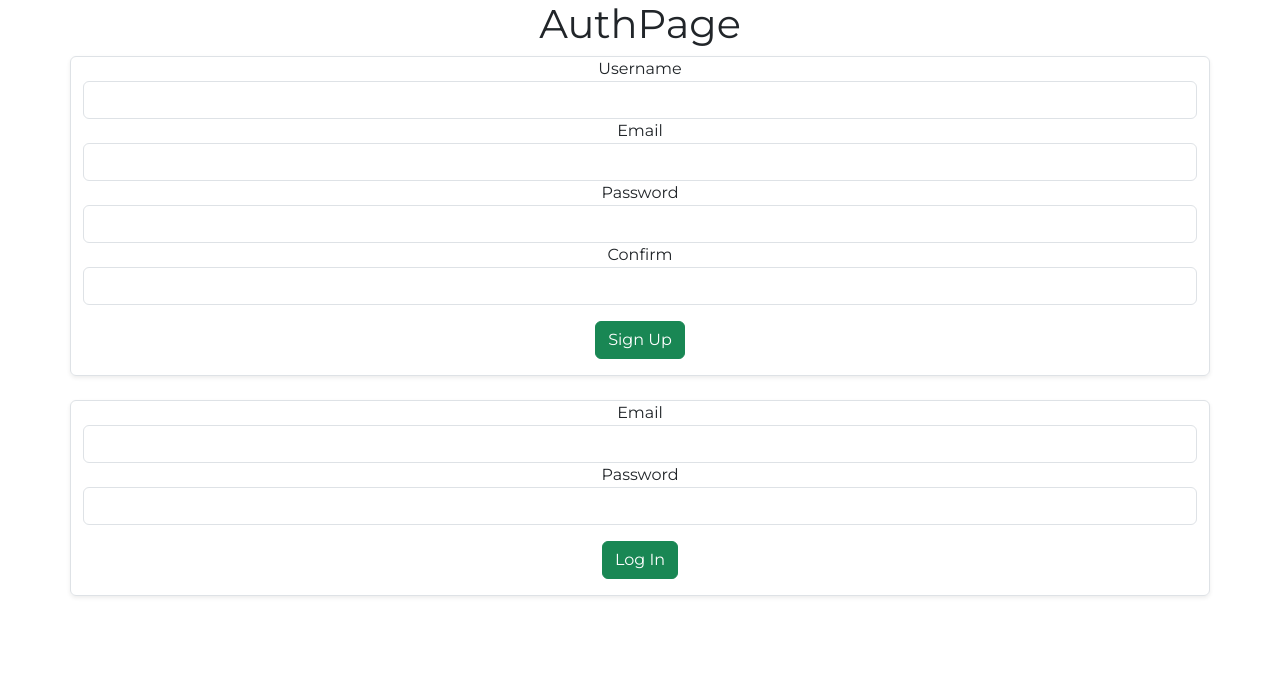
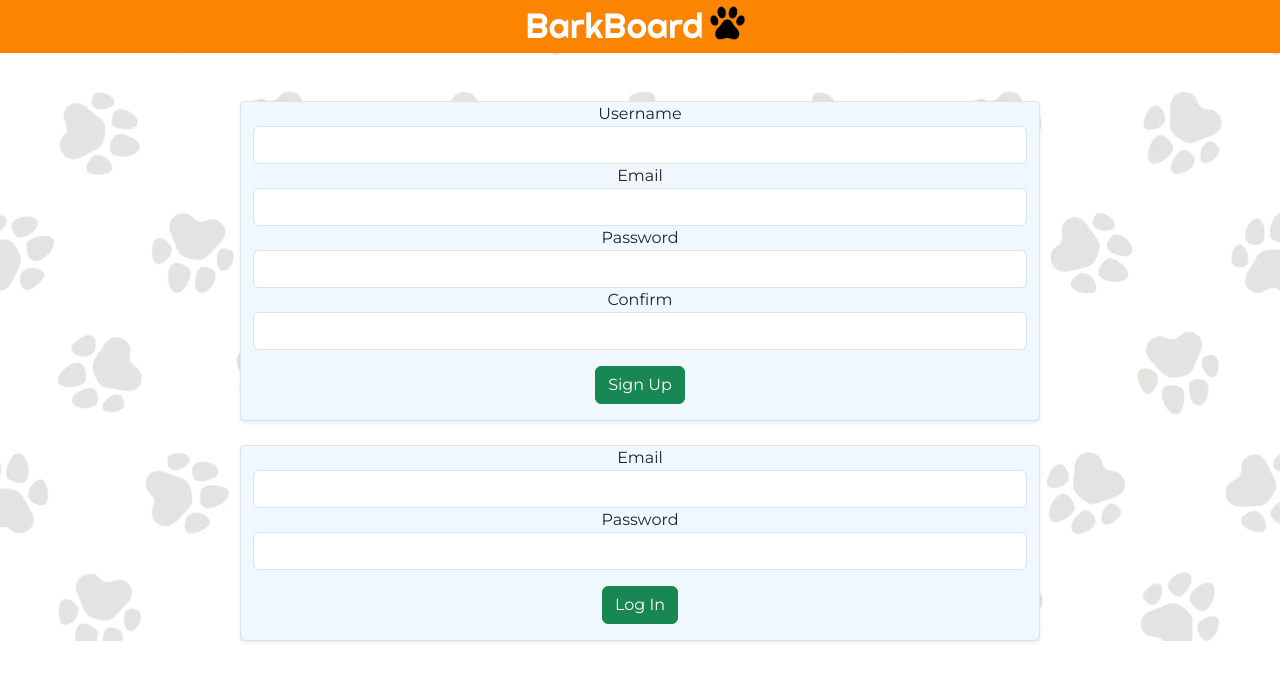
Before and after one commit to donslaine/bark-board, a React (Create React App) app: page / in a window 1280 px wide. Shown: the top 680 px of the page. Built offline with nearby package versions, Linux system fonts and the light colour scheme; no server answers.

Commit message:
Getting styling down CoAuthors: Heather Knapp hknapp15@su.edu Patrick Mangan pat.mangan@outlook.com

```diff
--- a/src/components/NavBar/NavBar.css
+++ b/src/components/NavBar/NavBar.css
@@ -33,3 +33,14 @@
     font-size: 25px;
     font-family: 'Righteous', cursive;
 }
+
+#collapse {
+    background-color: transparent;
+    border-radius: 5px;
+    color: aliceblue;
+    border-color: aliceblue;
+}
+
+#inside{
+
+}
--- a/src/components/NavBar/NavBar.js
+++ b/src/components/NavBar/NavBar.js
@@ -21,7 +21,7 @@ export default function NavBar({ user, setUser }) {
             </div>
             <div className='menu-container justify-content-end'>
                 <div className='navbar-menu'>
-                <button type='button' className='navbar-toggle collapsed' data-toggle='collapse' data-target='#bs-example-navbar-collapse-1' onClick={() => setNavMenu((prevState) => !prevState)}>
+                <button type="button" class="btn btn-secondary dropdown-toggle" data-toggle="dropdown" aria-haspopup="true" aria-expanded="false" id='collapse' onClick={() => setNavMenu((prevState) => !prevState)}>
                     <i className='bi bi-list'></i>
                 </button>
                 </div>
@@ -30,34 +30,14 @@ export default function NavBar({ user, setUser }) {
                 { navMenu ?
                 <div className='menuLink collaspe navbar-collaspe' id='bs-example-navbar-collaspe-1'>
                     <ul class='nav navbar-nav'>
-                        <li><a><Link className= 'nav-link text-white' to='/posts'>Discover</Link></a></li>
-                        <li><a><Link className= 'nav-link text-white' to={`/myboard/${user._id}`}>MyBoard</Link></a></li>
-                        <li><a><Link className= 'nav-link text-white' to='' onClick={handleLogOut}>Log Out</Link></a></li>
+                        <li><a><Link className= 'nav-link text-white' to='/posts'>Discover <i class="bi bi-people"></i></Link></a></li>
+                        <li><a><Link className= 'nav-link text-white' to={`/myboard/${user._id}`}>My Board <i class="bi bi-file-person-fill"></i></Link></a></li>
+                        <li><a><Link className= 'nav-link text-white' to='' onClick={handleLogOut}>Log Out <i class="bi bi-box-arrow-right"></i></Link></a></li>
                     </ul>
                 </div> :
                 <></>
                 }
         <span className='mt-3'>Hello there, { user.name }</span>
         </>
-
-        // <>
-        // <nav className='nav navbar d-flex'>
-        //     <div className='logo justify-content-start'>
-        //         {/* <img src={Pawprint} alt='pawprint'/> */}
-        //         <div className= 'nav-link text-white' id='logo-name'>BarkBoard</div>
-        //         <img src={Pawprint} alt='pawprint'/>
-        //     </div>
-        //     <div className='d-flex'>
-        //     <Link className= 'nav-link text-white' to='/posts'>Discover</Link>
-        //     <Link className= 'nav-link text-white' to='/profile'>MyBoard</Link>
-        //     </div>
-        //  <Link
-        //     className= 'nav-link text-white justify-content-end' to=''
-        //     onClick={handleLogOut}
-        // >Log Out</Link>
-
-        // </nav>
-        // <span className='mt-3'>Hello there, { user.name }</span>
-        // </>
     )
 }
--- /dev/null
+++ b/src/pages/AuthPage/AuthPage.css
@@ -0,0 +1,20 @@
+.logo img {
+    position: relative;
+    margin-top: 5px;
+    width: 50px;
+    height: 50px;
+    margin-left: 16px;
+    background: #FB8500;
+}
+
+.logo {
+    font-size: 35px;
+    color: white;
+    font-family: 'Righteous', cursive;
+
+}
+
+.container-sm{
+    background-color: aliceblue;
+    max-width: 800px;
+}
--- a/src/pages/AuthPage/AuthPage.js
+++ b/src/pages/AuthPage/AuthPage.js
@@ -1,12 +1,19 @@
 import SignUpForm from "../../components/SignUpForm/SignUpForm"
 import LoginForm from "../../components/LoginForm/LoginForm"
-
+import Paws from '../../Images/pawprint.png'
+import "./AuthPage.css"
 export default function AuthPage({ setUser, user }) {
     return (
         <>
-            <h1>AuthPage</h1>
+            <div className="nav d-flex justify-content-center">
+               <div className="logo">BarkBoard<img src={Paws}></img></div>
+            </div>
+            <div className = "container-sm px-0 mt-5">
             <SignUpForm setUser={setUser} user={user} />
+            </div>
+            <div className = "container-sm px-0 ">
             <LoginForm setUser={setUser} user={user} />
+            </div>
         </>
     )
 }
--- a/src/pages/GlobalPage/GlobalPage.css
+++ b/src/pages/GlobalPage/GlobalPage.css
@@ -24,3 +24,10 @@
         transform: rotate(0deg) translate3d(0,0,0);
     }
 }
+main{
+    background-image: url("../../Images/pawprints_720.png");
+    background-attachment: fixed;
+}
+.container{
+    background-color: aliceblue;
+}
```
Also changed, not shown: src/Images/pawprints_720.png (added), src/components/Post/Post.css (line endings or trailing spaces).
